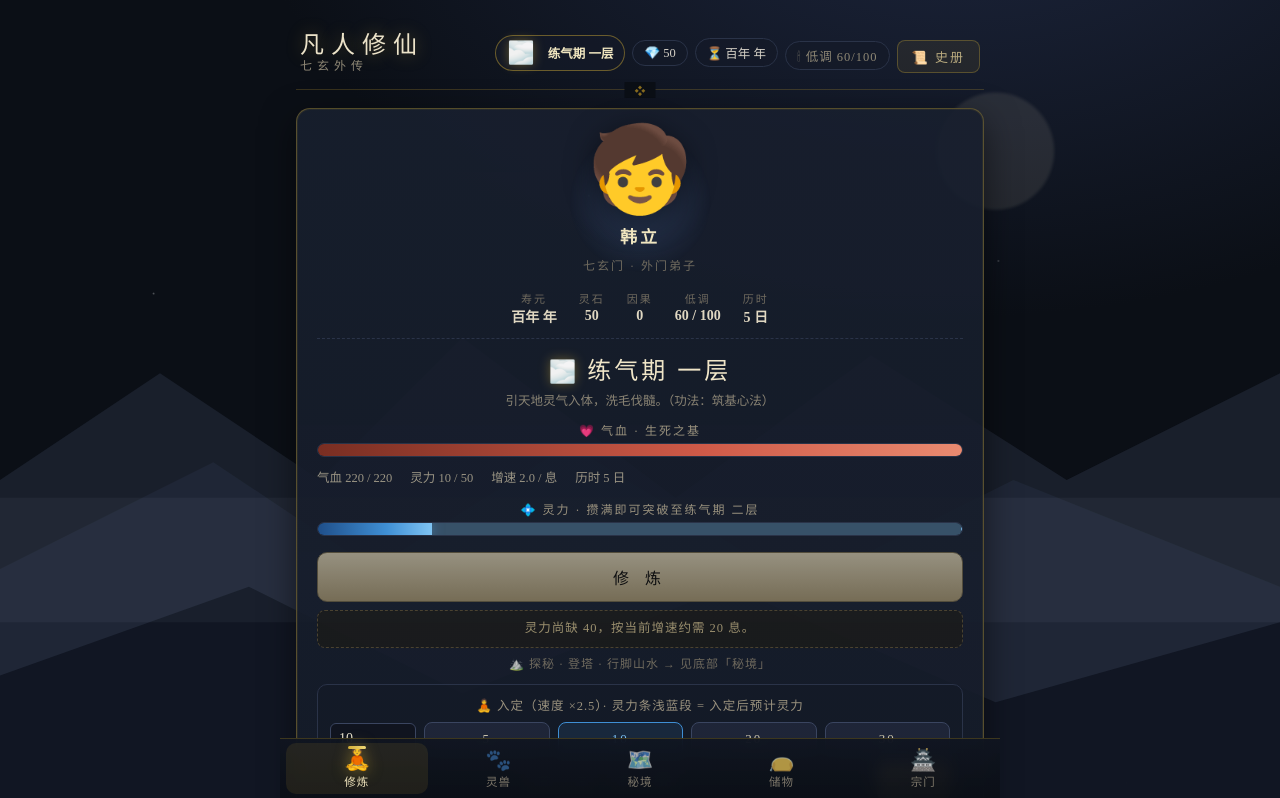
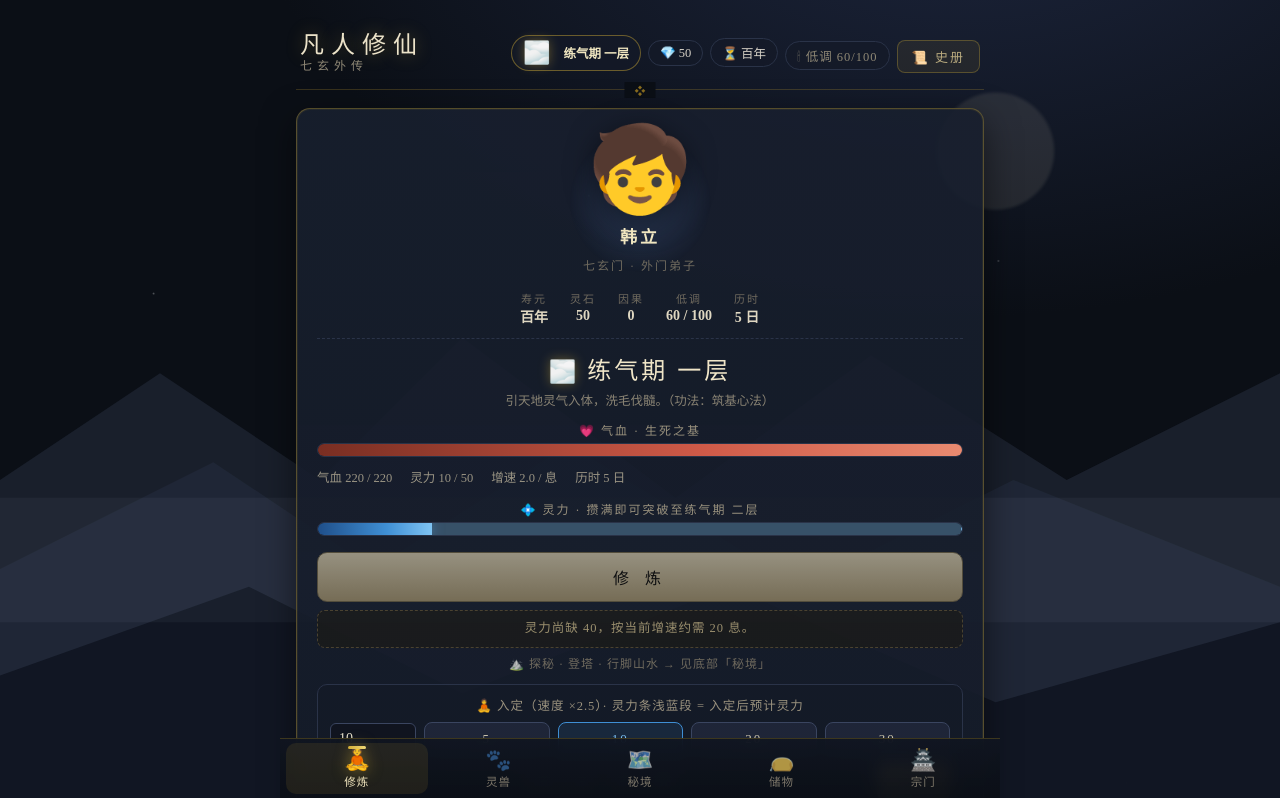
Before and after one commit to MetaQian/fanren-xiuxian, a Vue app: page / in a window 1280 px wide. Shown: the top 798 px of the page. Built offline with nearby package versions, Linux system fonts and the light colour scheme.

Commit message:
M5 修复: 顶栏/主卡寿元去掉多余'年'字(lifespan本身含单位)

```diff
--- a/frontend/src/App.vue
+++ b/frontend/src/App.vue
@@ -406,7 +406,7 @@ onBeforeUnmount(() => {
       <div class="res">
         <span class="res-chip realm"><span class="realm-ico">{{ realmIco() }}</span>{{ stageLabel(s.realm, s.stage) }}</span>
         <span class="res-chip">💎 {{ s.stones.toLocaleString() }}</span>
-        <span class="res-chip">⏳ {{ REALMS[s.realm].lifespan }} 年</span>
+        <span class="res-chip">⏳ {{ REALMS[s.realm].lifespan }}</span>
         <span class="res-chip dim">🕯 低调 {{ s.lowKey }}/100</span>
         <button class="mini journal-btn" @click="journalOpen = true">📜 史册</button>
       </div>
@@ -423,7 +423,7 @@ onBeforeUnmount(() => {
         </div>
       </div>
       <div class="who">
-        <div><label>寿元</label><b>{{ REALMS[s.realm].lifespan }} 年</b></div>
+        <div><label>寿元</label><b>{{ REALMS[s.realm].lifespan }}</b></div>
         <div><label>灵石</label><b>{{ s.stones.toLocaleString() }}</b></div>
         <div><label>因果</label><b>{{ s.karma }}</b></div>
         <div><label>低调</label><b>{{ s.lowKey }} / 100</b></div>
```
